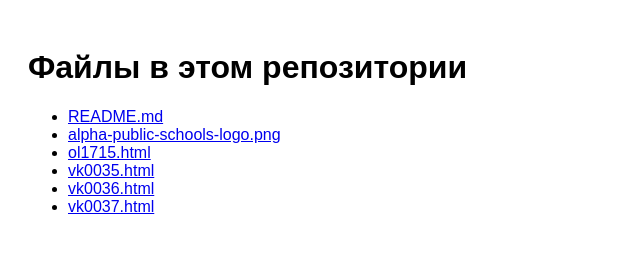
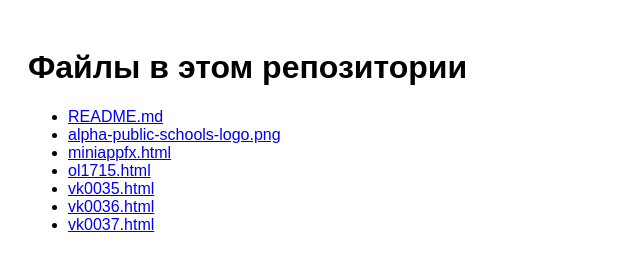
Before and after one commit to imfirst/imfirst.github.io, a plain HTML site: page index.html in a window 1280 px wide. Shown: the whole page, without its empty margins (0-640 px from the left). Drawn offline with Linux system fonts and the light colour scheme.

Commit message:
Auto-generate file listing

```diff
--- a/index.html
+++ b/index.html
@@ -4,6 +4,7 @@
 <h1>Файлы в этом репозитории</h1><ul>
 <li><a href="README.md">README.md</a></li>
 <li><a href="alpha-public-schools-logo.png">alpha-public-schools-logo.png</a></li>
+<li><a href="miniappfx.html">miniappfx.html</a></li>
 <li><a href="ol1715.html">ol1715.html</a></li>
 <li><a href="vk0035.html">vk0035.html</a></li>
 <li><a href="vk0036.html">vk0036.html</a></li>
```
